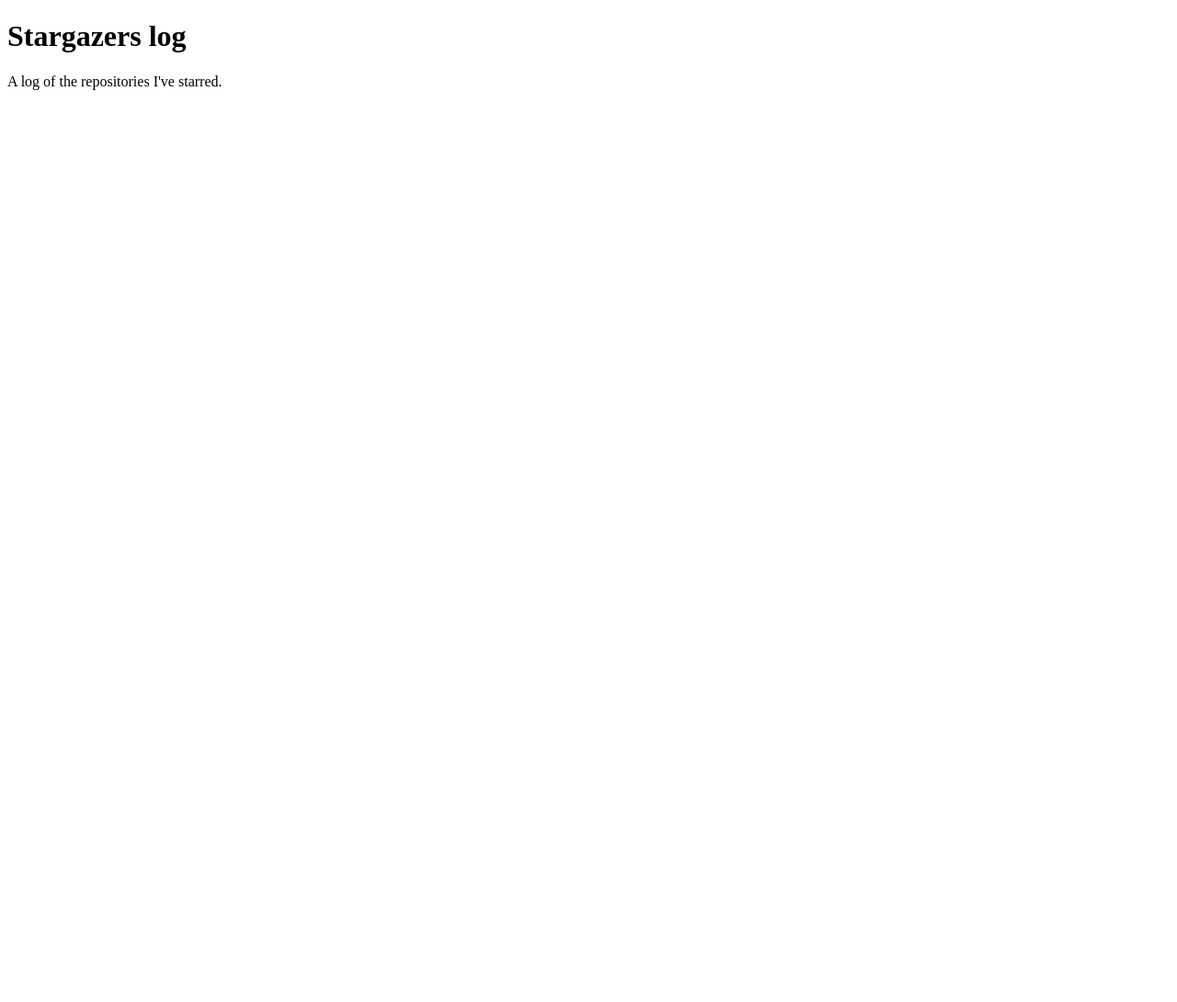
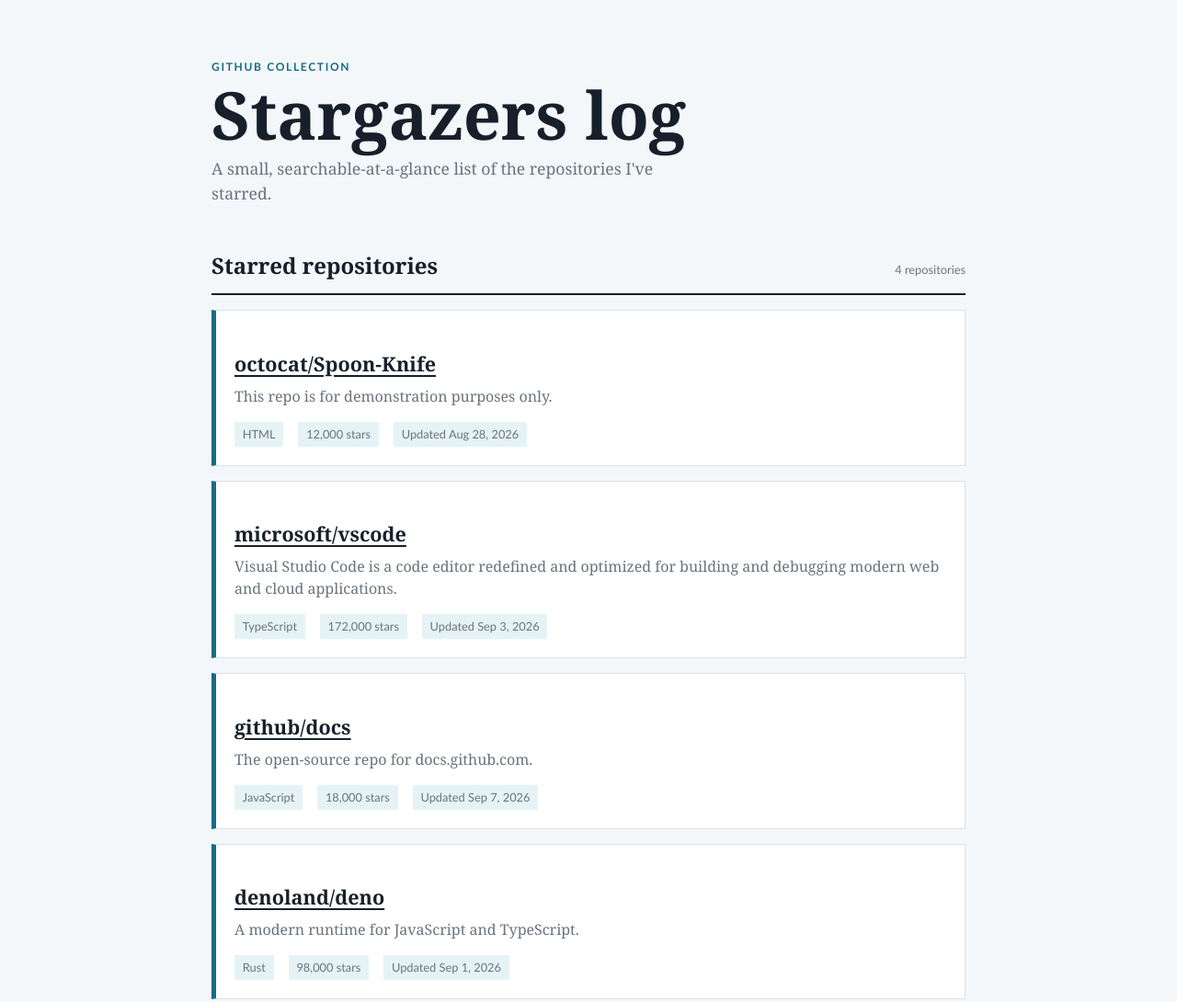
Before and after one commit to aasthat1203/stargazers-log, a plain HTML site: page index.html in a window 1280 px wide. Shown: the whole page at 92% size. Before the commit the page ends 800 px from the top, so only its background shows below. Drawn offline with Linux system fonts and the light colour scheme.

Commit message:
Add starred repositories list.

```diff
--- /dev/null
+++ b/events.json
@@ -0,0 +1,38 @@
+[
+  {
+    "name": "octocat/Spoon-Knife",
+    "full_name": "octocat/Spoon-Knife",
+    "description": "This repo is for demonstration purposes only.",
+    "html_url": "https://github.com/octocat/Spoon-Knife",
+    "language": "HTML",
+    "stargazers_count": 12000,
+    "updated_at": "2026-08-28T09:15:00Z"
+  },
+  {
+    "name": "microsoft/vscode",
+    "full_name": "microsoft/vscode",
+    "description": "Visual Studio Code is a code editor redefined and optimized for building and debugging modern web and cloud applications.",
+    "html_url": "https://github.com/microsoft/vscode",
+    "language": "TypeScript",
+    "stargazers_count": 172000,
+    "updated_at": "2026-09-03T14:30:00Z"
+  },
+  {
+    "name": "github/docs",
+    "full_name": "github/docs",
+    "description": "The open-source repo for docs.github.com.",
+    "html_url": "https://github.com/github/docs",
+    "language": "JavaScript",
+    "stargazers_count": 18000,
+    "updated_at": "2026-09-07T11:45:00Z"
+  },
+  {
+    "name": "denoland/deno",
+    "full_name": "denoland/deno",
+    "description": "A modern runtime for JavaScript and TypeScript.",
+    "html_url": "https://github.com/denoland/deno",
+    "language": "Rust",
+    "stargazers_count": 98000,
+    "updated_at": "2026-09-01T16:20:00Z"
+  }
+]
--- a/index.html
+++ b/index.html
@@ -2,10 +2,29 @@
 <html lang="en">
   <head>
     <meta charset="utf-8">
+    <meta name="viewport" content="width=device-width, initial-scale=1">
     <title>Stargazers log</title>
+    <link rel="stylesheet" href="style.css">
   </head>
   <body>
-    <h1>Stargazers log</h1>
-    <p>A log of the repositories I've starred.</p>
+    <main class="page-shell">
+      <header class="page-header">
+        <p class="eyebrow">GitHub collection</p>
+        <h1>Stargazers log</h1>
+        <p>A small, searchable-at-a-glance list of the repositories I've starred.</p>
+      </header>
+
+      <section aria-labelledby="repositories-heading">
+        <div class="section-heading">
+          <h2 id="repositories-heading">Starred repositories</h2>
+          <span id="repository-count" class="repository-count" aria-live="polite"></span>
+        </div>
+        <ul id="repository-list" class="repository-list" aria-live="polite">
+          <li class="status-message">Loading repositories...</li>
+        </ul>
+      </section>
+    </main>
+
+    <script src="script.js"></script>
   </body>
 </html>
--- /dev/null
+++ b/script.js
@@ -0,0 +1,50 @@
+const repositoryList = document.querySelector("#repository-list");
+const repositoryCount = document.querySelector("#repository-count");
+
+const formatStars = (count) => `${count.toLocaleString()} stars`;
+
+const formatDate = (date) => new Intl.DateTimeFormat("en", {
+  month: "short",
+  day: "numeric",
+  year: "numeric"
+}).format(new Date(date));
+
+const createRepositoryItem = (repository) => {
+  const item = document.createElement("li");
+  item.className = "repository";
+  item.innerHTML = `
+    <h3 class="repository-title">
+      <a href="${repository.html_url}" target="_blank" rel="noreferrer">${repository.full_name}</a>
+    </h3>
+    <p class="repository-description">${repository.description}</p>
+    <p class="repository-meta">
+      <span>${repository.language}</span>
+      <span>${formatStars(repository.stargazers_count)}</span>
+      <span>Updated ${formatDate(repository.updated_at)}</span>
+    </p>
+  `;
+  return item;
+};
+
+const renderRepositories = (repositories) => {
+  repositoryList.replaceChildren(...repositories.map(createRepositoryItem));
+  repositoryCount.textContent = `${repositories.length} repositories`;
+};
+
+const showError = () => {
+  repositoryList.replaceChildren();
+  const message = document.createElement("li");
+  message.className = "status-message";
+  message.textContent = "The repository list could not be loaded right now.";
+  repositoryList.append(message);
+};
+
+fetch("events.json")
+  .then((response) => {
+    if (!response.ok) {
+      throw new Error(`Request failed: ${response.status}`);
+    }
+    return response.json();
+  })
+  .then(renderRepositories)
+  .catch(showError);
--- /dev/null
+++ b/style.css
@@ -0,0 +1,153 @@
+:root {
+  color-scheme: light;
+  --ink: #17202a;
+  --muted: #68737d;
+  --line: #d9e1e8;
+  --surface: #ffffff;
+  --background: #f4f7f9;
+  --accent: #176b87;
+  --accent-soft: #e6f3f6;
+}
+
+* {
+  box-sizing: border-box;
+}
+
+body {
+  margin: 0;
+  min-width: 320px;
+  color: var(--ink);
+  background: var(--background);
+  font-family: Georgia, "Times New Roman", serif;
+  line-height: 1.5;
+}
+
+.page-shell {
+  width: min(100% - 2rem, 820px);
+  margin: 0 auto;
+  padding: 4rem 0;
+}
+
+.page-header {
+  margin-bottom: 3rem;
+}
+
+.eyebrow {
+  margin: 0 0 0.5rem;
+  color: var(--accent);
+  font-family: "Trebuchet MS", sans-serif;
+  font-size: 0.75rem;
+  font-weight: 700;
+  letter-spacing: 0.14em;
+  text-transform: uppercase;
+}
+
+h1,
+h2,
+p {
+  margin-top: 0;
+}
+
+h1 {
+  margin-bottom: 0.75rem;
+  font-size: clamp(2.5rem, 8vw, 4.5rem);
+  line-height: 0.95;
+}
+
+.page-header > p:last-child {
+  max-width: 34rem;
+  margin-bottom: 0;
+  color: var(--muted);
+  font-size: 1.1rem;
+}
+
+.section-heading {
+  display: flex;
+  align-items: baseline;
+  justify-content: space-between;
+  gap: 1rem;
+  border-bottom: 2px solid var(--ink);
+  padding-bottom: 0.75rem;
+}
+
+h2 {
+  margin-bottom: 0;
+  font-size: 1.5rem;
+}
+
+.repository-count {
+  color: var(--muted);
+  font-family: "Trebuchet MS", sans-serif;
+  font-size: 0.8rem;
+  white-space: nowrap;
+}
+
+.repository-list {
+  display: grid;
+  gap: 1rem;
+  margin: 1rem 0 0;
+  padding: 0;
+  list-style: none;
+}
+
+.repository {
+  padding: 1.25rem;
+  border: 1px solid var(--line);
+  border-left: 5px solid var(--accent);
+  background: var(--surface);
+}
+
+.repository-title {
+  margin-bottom: 0.4rem;
+  font-size: 1.35rem;
+}
+
+.repository-title a {
+  color: var(--ink);
+  text-decoration-thickness: 2px;
+  text-underline-offset: 0.2em;
+}
+
+.repository-title a:hover,
+.repository-title a:focus {
+  color: var(--accent);
+}
+
+.repository-description {
+  margin-bottom: 1rem;
+  color: var(--muted);
+}
+
+.repository-meta {
+  display: flex;
+  flex-wrap: wrap;
+  gap: 0.5rem 1rem;
+  margin: 0;
+  color: var(--muted);
+  font-family: "Trebuchet MS", sans-serif;
+  font-size: 0.8rem;
+}
+
+.repository-meta span {
+  padding: 0.25rem 0.55rem;
+  background: var(--accent-soft);
+}
+
+.status-message {
+  padding: 1.25rem;
+  border: 1px dashed var(--line);
+  color: var(--muted);
+  background: var(--surface);
+}
+
+@media (max-width: 520px) {
+  .page-shell {
+    padding: 2.5rem 0;
+  }
+
+  .section-heading {
+    align-items: flex-start;
+    flex-direction: column;
+    gap: 0.25rem;
+  }
+}
```
